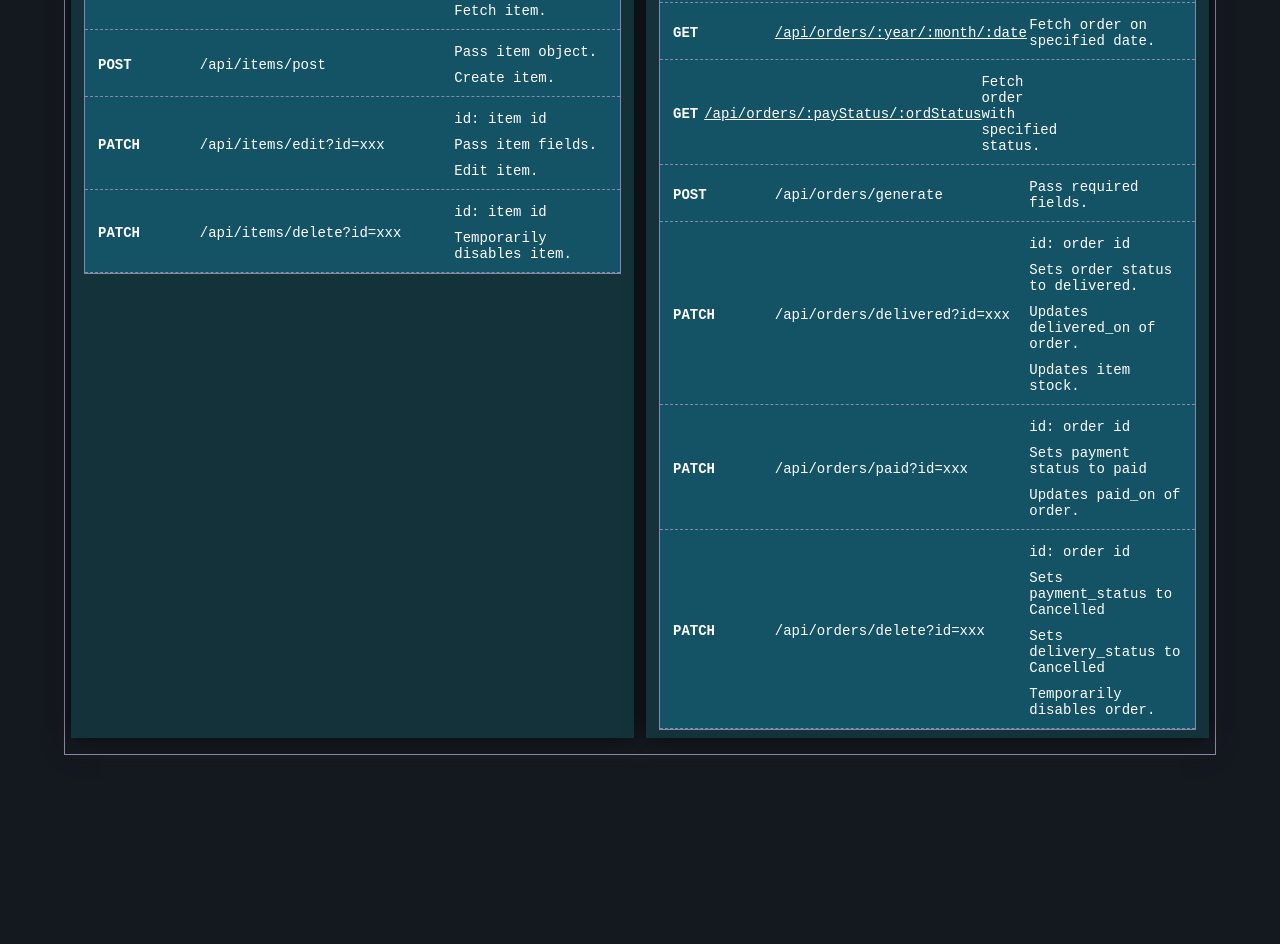
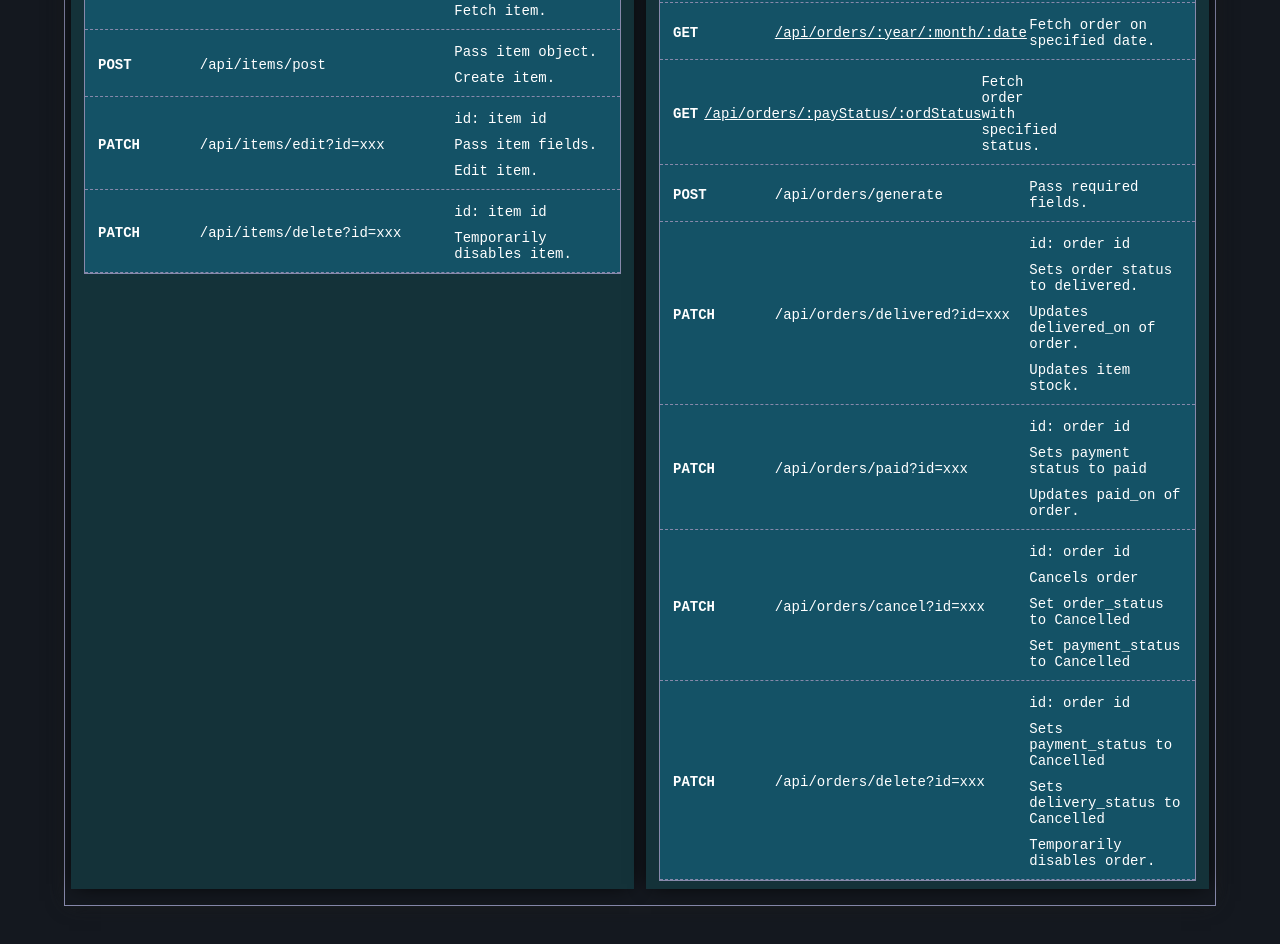
Before and after one commit to jp-ong/syntax-api-server, a website: page public/index.html in a window 1280 px wide. Shown: the part 981-1925 px from the top of the page. Before the commit the page ends 1784 px from the top, so only its background shows below. Drawn offline with Linux system fonts and the light colour scheme.

Commit message:
Added order cancelling

```diff
--- a/public/index.html
+++ b/public/index.html
@@ -570,6 +570,20 @@
                 <code><strong>PATCH</strong></code>
               </div>
               <div class="section-body-content-row-col">
+                <code>/api/orders/cancel?id=xxx</code>
+              </div>
+              <div class="section-body-content-row-col">
+                <code>id: order id</code>
+                <code>Cancels order</code>
+                <code>Set order_status to Cancelled</code>
+                <code>Set payment_status to Cancelled</code>
+              </div>
+            </div>
+            <div class="section-body-content-row">
+              <div class="section-body-content-row-col">
+                <code><strong>PATCH</strong></code>
+              </div>
+              <div class="section-body-content-row-col">
                 <code>/api/orders/delete?id=xxx</code>
               </div>
               <div class="section-body-content-row-col">
```
Also changed, not shown: routes/api/orders.js (+9 -2 lines).
